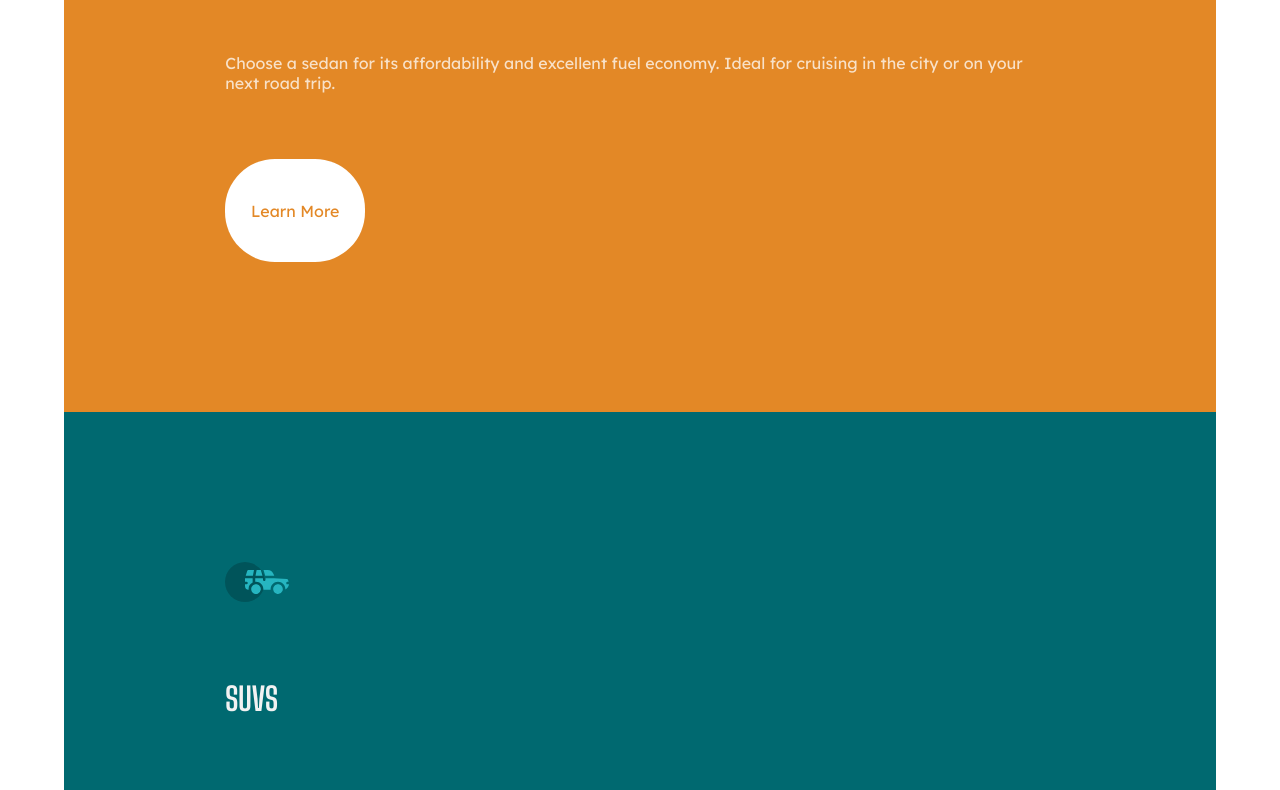
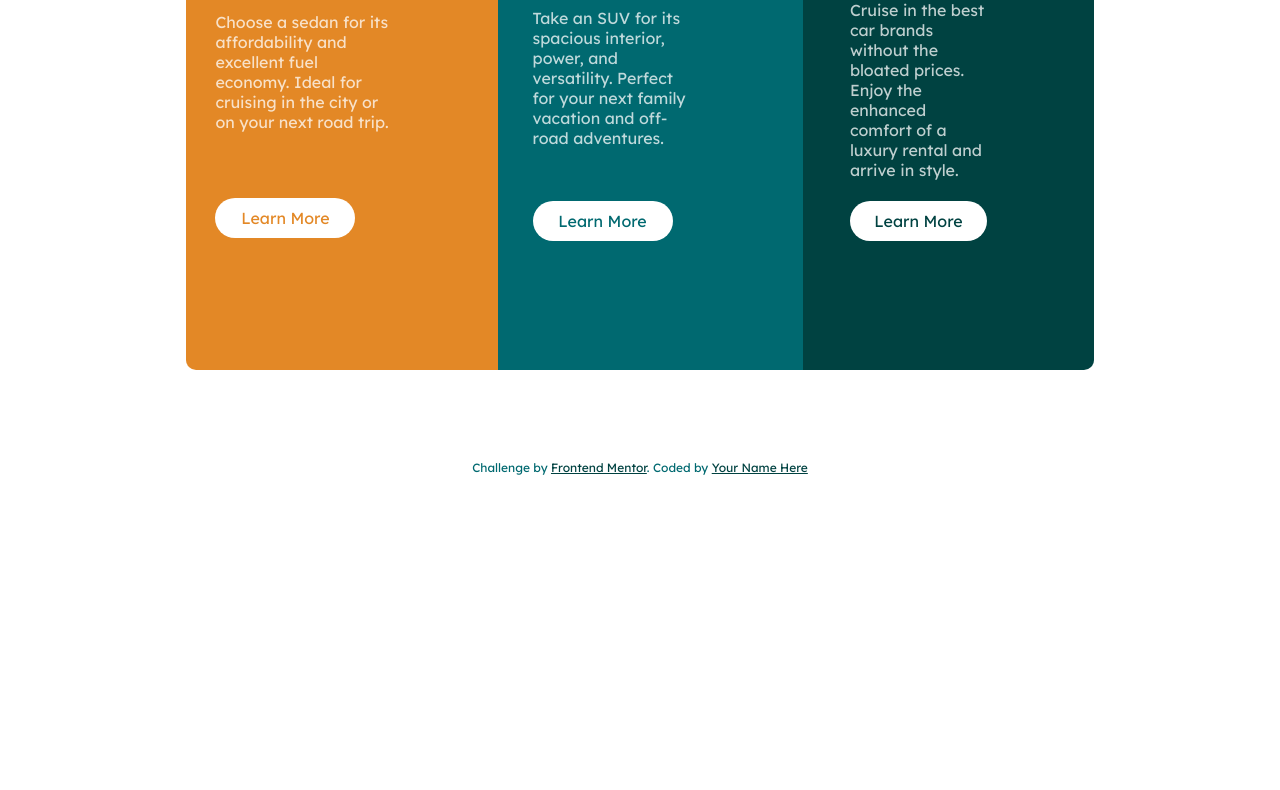
Before and after one commit to YousefKhalid-iq/3-column-preview-card-component, a plain HTML site: page index.html in a window 1280 px wide. Shown: the part 398-1188 px from the top of the page. After the commit the page ends 903 px from the top, so only its background shows below. Drawn offline with Linux system fonts and the light colour scheme.

Commit message:
finished the desktop version

```diff
--- a/index.html
+++ b/index.html
@@ -13,32 +13,32 @@
   <main class="main-container">
     <div class="cards-container">
       <div class="sedans-card">
-        <img class="sedans-image" src="images/icon-sedans.svg">
+        <img alt="picture of a sedan car" class="car-images" src="images/icon-sedans.svg">
         <h1 class="headers">Sedans</h1>
         <p class="demonstrations">Choose a sedan for its affordability and excellent fuel economy. Ideal for cruising in the city
         or on your next road trip.</p>
         <p class="hoverable-para-sedan">Learn More</p>
       </div>
       <div class="suvs-card">
-        <img src="images/icon-suvs.svg">
+        <img alt="picture of a suv car" class="car-images" src="images/icon-suvs.svg">
         <h1 class="headers">SUVs</h1>
         <p class="demonstrations">Take an SUV for its spacious interior, power, and versatility. Perfect for your next family vacation
         and off-road adventures.</p>
         <p class="hoverable-para-suv">Learn More</p>
       </div>
       <div class="luxary-card">
-        <img src="images/icon-luxury.svg">
+        <img alt="picture of a luxary car" class="car-images" src="images/icon-luxury.svg">
          <h1 class="headers">Luxury</h1>
         <p
         class="demonstrations">Cruise in the best car brands without the bloated prices. Enjoy the enhanced comfort of a luxury
         rental and arrive in style.</p>
         <p class="hoverable-para-luxary">Learn More</p>
       </div>
-      <div class="attribution">
+    </div>
+  </main>
+  <div class="attribution">
         Challenge by <a href="https://www.frontendmentor.io?ref=challenge" target="_blank">Frontend Mentor</a>.
         Coded by <a href="#">Your Name Here</a>
       </div>
-    </div>
-  </main>
 </body>
 </html>
--- a/style.css
+++ b/style.css
@@ -127,10 +127,10 @@
   }
 
   .demonstrations {
-    padding-bottom: 5%;
+    padding-bottom: 8%;
     font-family: 'Lexend Deca', sans-serif;
     color: hsla(0, 0%, 100%, 0.75);
-    padding-bottom: 8%;
+
   }
 
   .hoverable-para-sedan {
@@ -181,7 +181,7 @@
 
   .attribution {
     font-size: 11px; text-align: center;
-    padding-top: 20px;
+    padding: 20px 0px 30px 0px;
     font-family: 'Lexend Deca', sans-serif;
     color: hsl(184, 100%, 22%);
     font-size: 12px;
@@ -192,3 +192,88 @@
   }
 
 }
+
+@media only screen and (min-width: 1080px) {
+
+  .main-container {
+    width: 60%;
+    padding-top: 10%;
+  }
+
+  .cards-container {
+    display: flex;
+    flex-direction: row;
+    align-items: center;
+    justify-content: center;
+  }
+
+  .sedans-card {
+    border-radius: 10px 0px 0px 10px;
+    height: 570px;
+  }
+
+  .suvs-card {
+    height: 570px;
+  }
+
+  .luxary-card {
+    border-radius: 0px 10px 10px 0px;
+    height: 570px;
+  }
+
+  .car-images {
+    margin-top: -80%;
+    margin-left: -80%;
+  }
+
+
+  .headers {
+    margin-top: 20%;
+    margin-left: -80%;
+  }
+
+  .demonstrations {
+    margin-top: 20%;
+    margin-left: -80%;
+  }
+
+  .hoverable-para-sedan {
+    margin-top: 60%;
+    margin-left: -80%;
+    padding: 10px 0;
+  }
+
+  .hoverable-para-suv {
+    margin-top: 50%;
+    margin-left: -80%;
+    padding: 10px 0;
+  }
+
+  .hoverable-para-luxary {
+    margin-top: 20%;
+    margin-left: -80%;
+    padding: 10px 0;
+  }
+
+  .hoverable-para-sedan:hover {
+    border: 2px solid rgba(240, 240, 240, 0.8);
+    cursor: pointer;
+    color: rgba(240, 240, 240, 0.8);
+    background: hsl(31, 77%, 52%);
+  }
+
+  .hoverable-para-suv:hover {
+    border: 2px solid rgba(220, 220, 220, 0.8);
+    cursor: pointer;
+    color: rgba(240, 240, 240, 0.8);
+    background: hsl(184, 100%, 22%);
+  }
+
+  .hoverable-para-luxary:hover {
+    border: 2px solid rgba(220, 220, 220, 0.8);
+    cursor: pointer;
+    color: rgba(240, 240, 240, 0.8);
+    background: hsl(179, 100%, 13%);
+  }
+
+}
```
